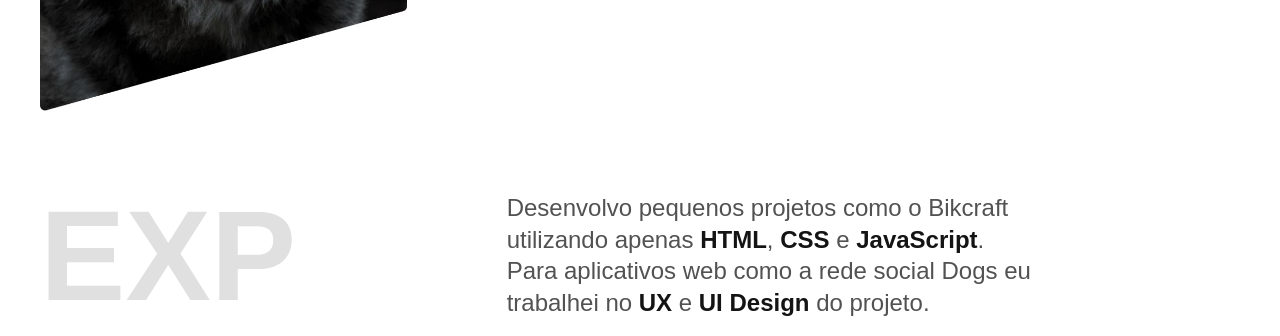
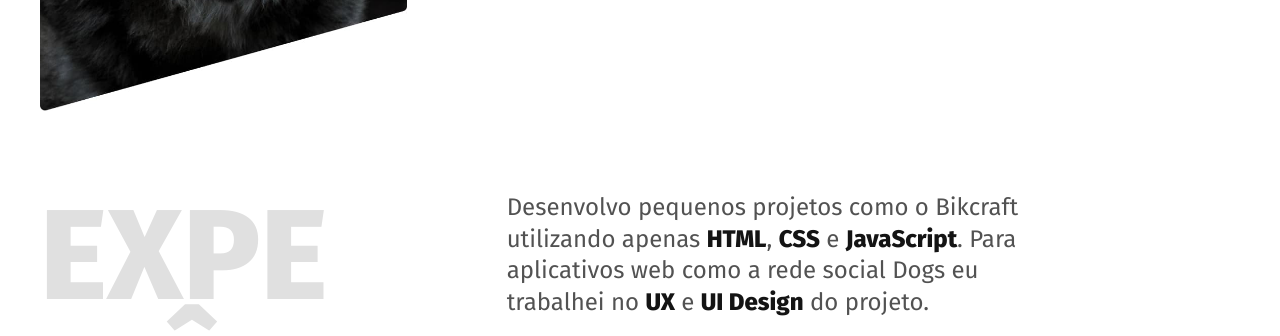
Before and after one commit to lgpassarini/lgpassarini.github.io, a plain HTML site: page index.html in a window 1280 px wide. Shown: the part 584-920 px from the top of the page. Drawn offline with Linux system fonts and the light colour scheme.

Commit message:
fonte fira sans add

```diff
--- a/index.html
+++ b/index.html
@@ -10,6 +10,10 @@
   <link rel="stylesheet" href="./css/experiencia.css">
   <link rel="stylesheet" href="./css/formacao.css">
   <link rel="stylesheet" href="./css/footer.css">
+
+  <link rel="preconnect" href="https://fonts.googleapis.com">
+  <link rel="preconnect" href="https://fonts.gstatic.com" crossorigin>
+  <link href="https://fonts.googleapis.com/css2?family=Fira+Sans:wght@400;800&display=swap" rel="stylesheet">
 
   <meta name="description" content="Desenvolvedor Front End & UX/UI Designer Localizado em São Paulo.">
   <meta charset="UTF-8">
```
Also changed, not shown: 1 other file.
